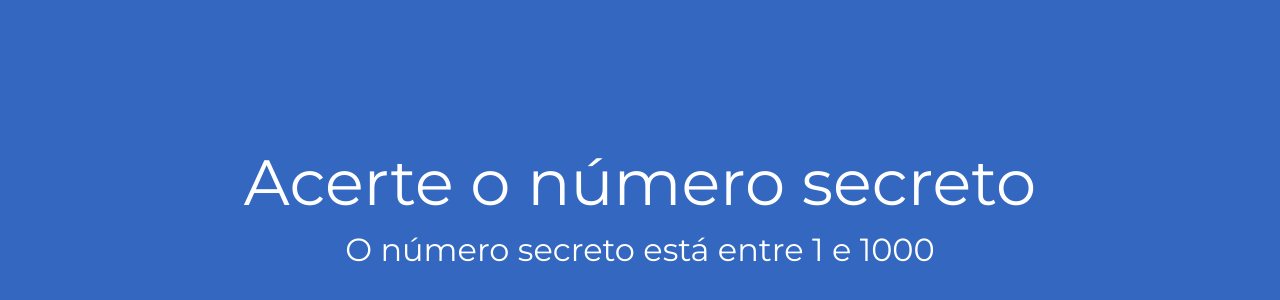
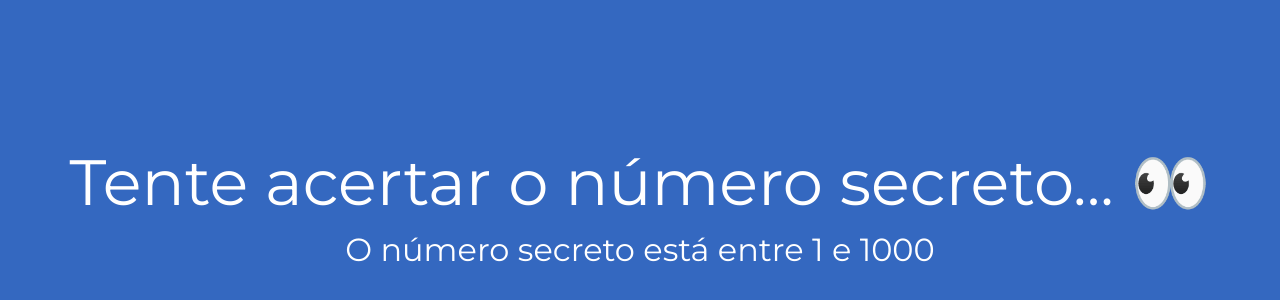
Before and after one commit to ViniCellist/Alura-Jogo-Adivinha, a plain HTML site: page index.html in a window 1280 px wide. Shown: the part 172-472 px from the top of the page. Drawn offline with nearby package versions, Linux system fonts and the light colour scheme.

Commit message:
feat: emoji

```diff
--- a/index.html
+++ b/index.html
@@ -9,7 +9,7 @@
     <title>Número Secreto</title>
 </head>
 <body>
-    <h1>Acerte o número secreto</h1>
+    <h1>Tente acertar o número secreto... &#x1F440</h1>
     <h3>O número secreto está entre <span id="less-value">0</span> e <span id="greater-value">100</span></h3>
 
     <div id="chute" class="message">
```
